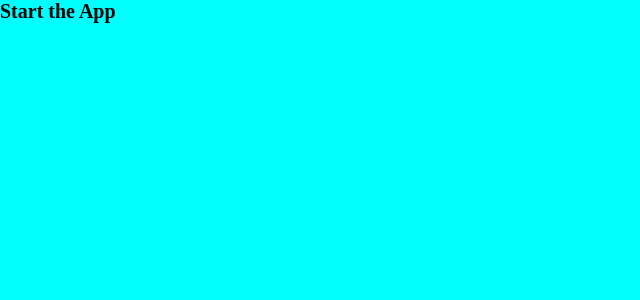
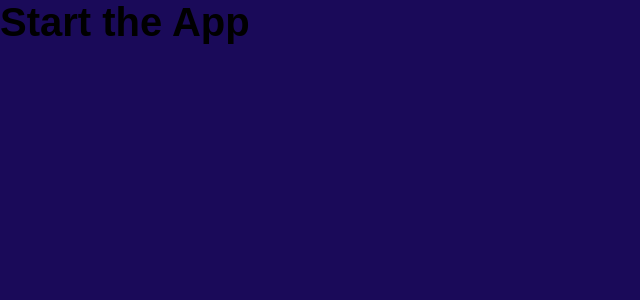
Before and after one commit to sergJess/ToukaEscape, a React app: page / in a window 1280 px wide. Shown: the top 300 px of the page, without its empty margins (0-640 px from the left). Built offline with nearby package versions, Linux system fonts and the light colour scheme.

Commit message:
feat: add fonts to project

```diff
--- a/src/app/style/base/_base.scss
+++ b/src/app/style/base/_base.scss
@@ -1,12 +1,19 @@
 :root {
     font-size: 10px;
     overflow-x: hidden;
-    background-color: aqua;
+    background-color: rgb(26, 10, 89);
     min-height: 100vh;
+    font-size: 10px;
 }
 
 * {
     box-sizing: border-box;
+}
+
+body {
+    font-family: "Red Rose", sans-serif;
+    font-weight: 400;
+    font-size: 2rem;
 }
 
 a {
--- /dev/null
+++ b/src/app/style/fonts/_red-rose.scss
@@ -0,0 +1,13 @@
+@font-face {
+    font-family: "Red Rose", sans-serif;
+    src: url("../../../assets/fonts/red-rose/RedRose-Regular.ttf") format("truetype");
+    font-weight: 400;
+    font-style: normal;
+}
+
+@font-face {
+    font-family: "Red Rose", sans-serif;
+    src: url("../../../assets/fonts/red-rose/RedRose-Bold.ttf") format("truetype");
+    font-weight: 700;
+    font-style: normal;
+}
--- a/src/app/style/main.scss
+++ b/src/app/style/main.scss
@@ -1 +1,2 @@
 @use './base/base';
+@use './fonts/red-rose';
```
Also changed, not shown: src/assets/fonts/red-rose/RedRose-Bold.ttf (added), src/assets/fonts/red-rose/RedRose-Regular.ttf (added), 6 other files (tests, documents, lock files or other folders).
